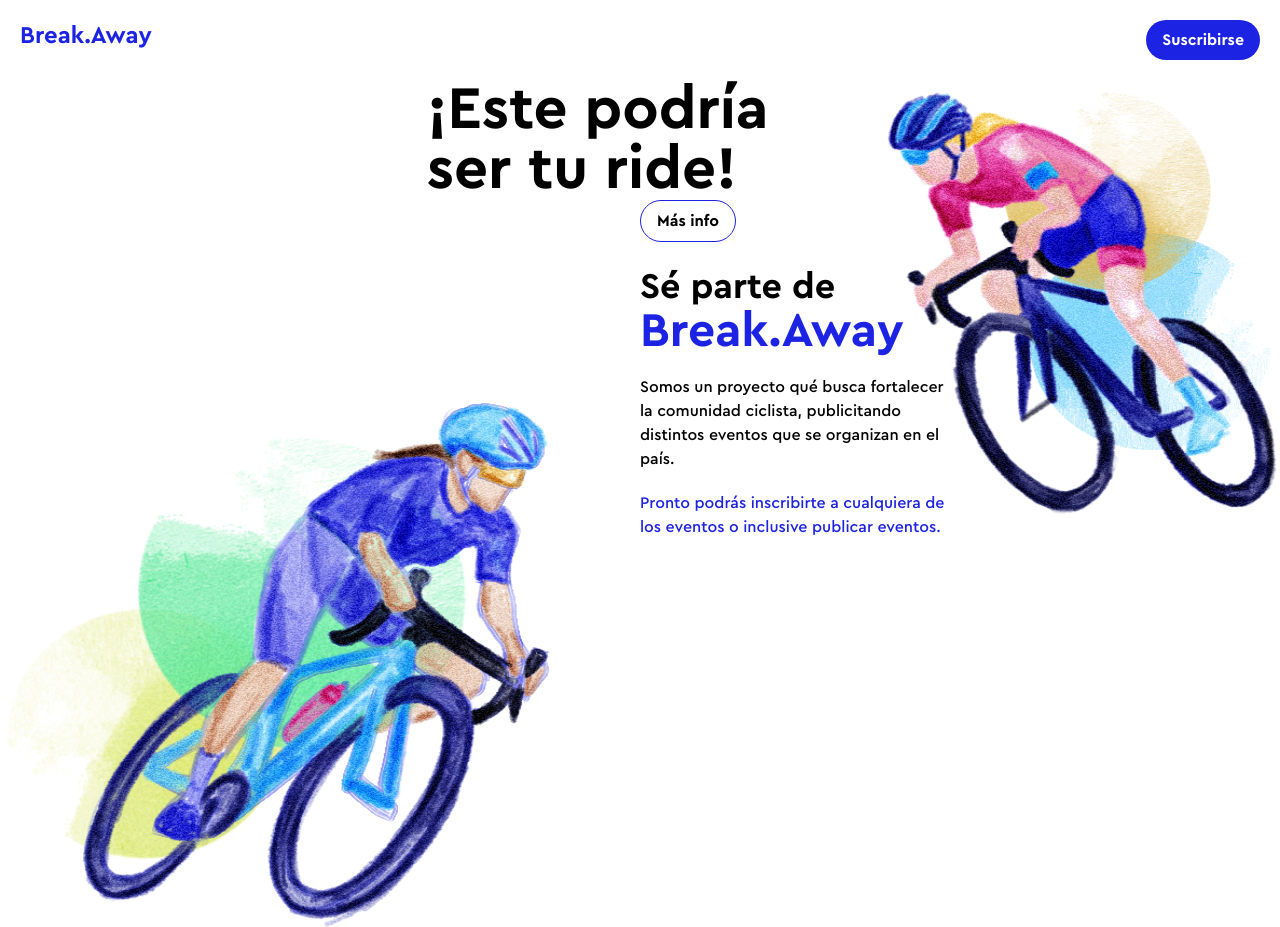
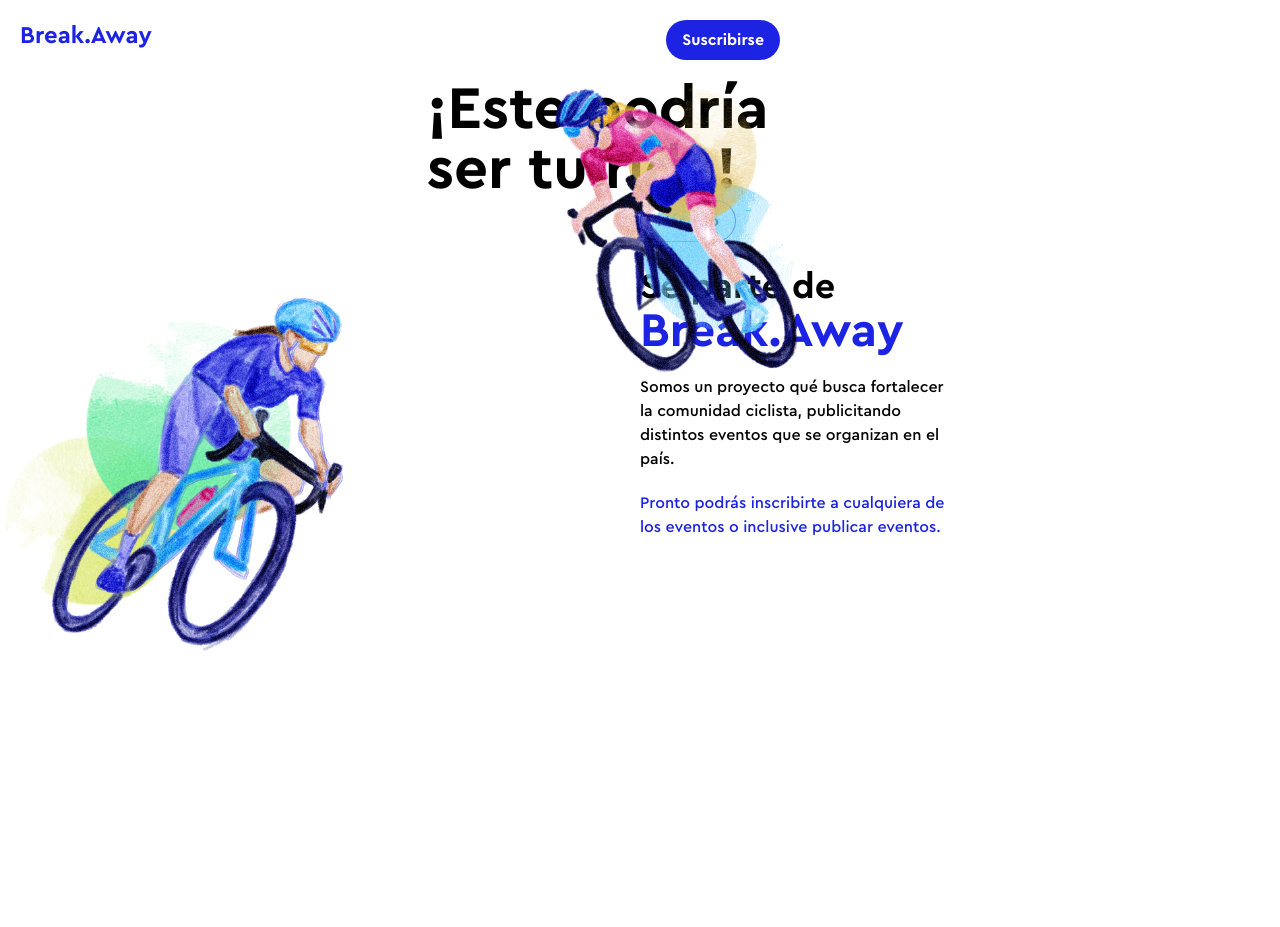
Before and after one commit to manuelrojas/break.away, a Next.js app: page / in a window 1280 px wide. After the commit the page ends 800 px from the top, so only its background shows below. Built offline with nearby package versions, Linux system fonts and the light colour scheme.

Commit message:
fixing body

```diff
--- a/styles/globals.css
+++ b/styles/globals.css
@@ -17,6 +17,10 @@ html {
     font-family: 'cera-pro-bold';
 }
 
+body {
+    width: 100vh;
+}
+
 .medium-font {
     font-family: 'cera-pro-medium';
 }
```
